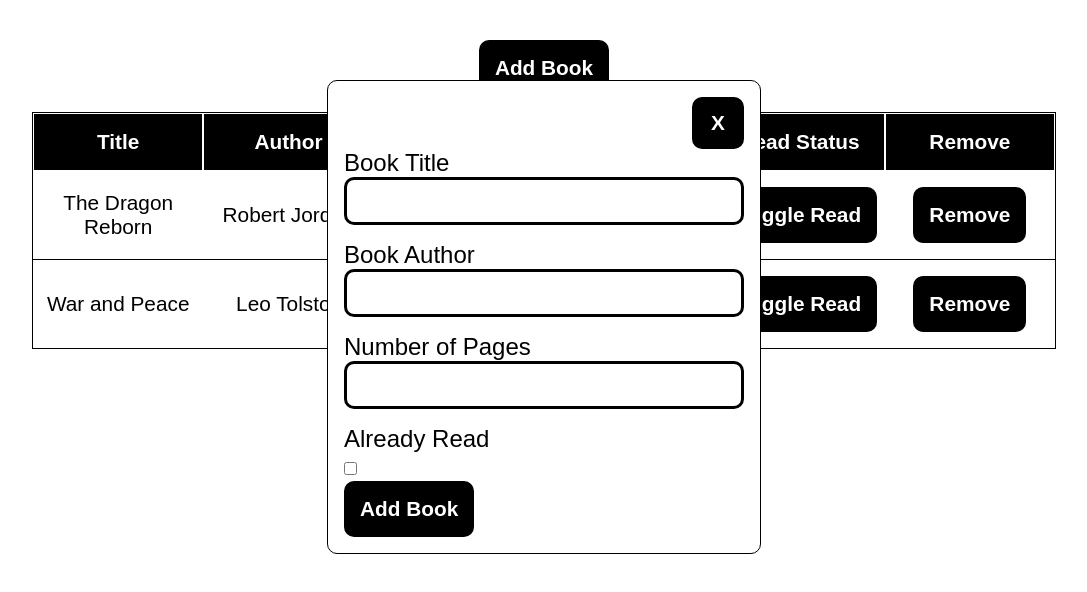
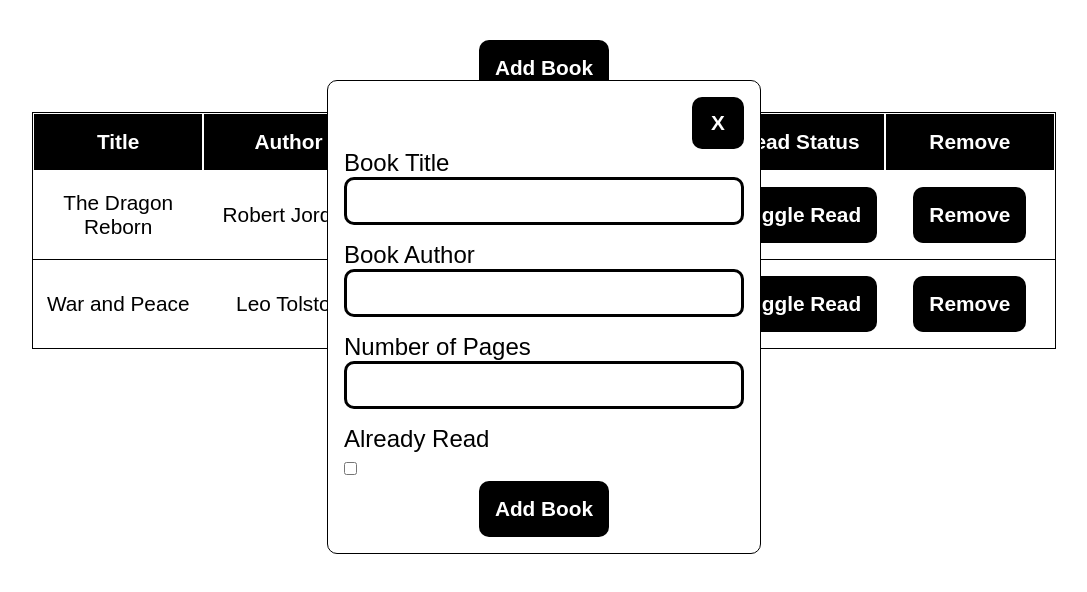
Before and after one commit to SamuelWyck/odin-library, a plain HTML site: page index.html in a window 1280 px wide. Shown: the whole page, without its empty margins (96-1183 px from the left). Drawn offline with Linux system fonts and the light colour scheme.

Commit message:
Finish styling for form submit btn

```diff
--- a/index.html
+++ b/index.html
@@ -41,7 +41,7 @@
                     <label for="read">Already Read</label>
                     <input type="checkbox" name="read" id="read">
                 </div>
-                <div>
+                <div class="submit-btn-container">
                     <button class="form-submit-btn" type="submit">Add Book</button>
                 </div>
             </form>
--- a/styles.css
+++ b/styles.css
@@ -109,3 +109,8 @@ input[type="text"] {
     justify-content: center;
     align-items: center;
 }
+
+.submit-btn-container {
+    display: flex;
+    justify-content: center;
+}
```
